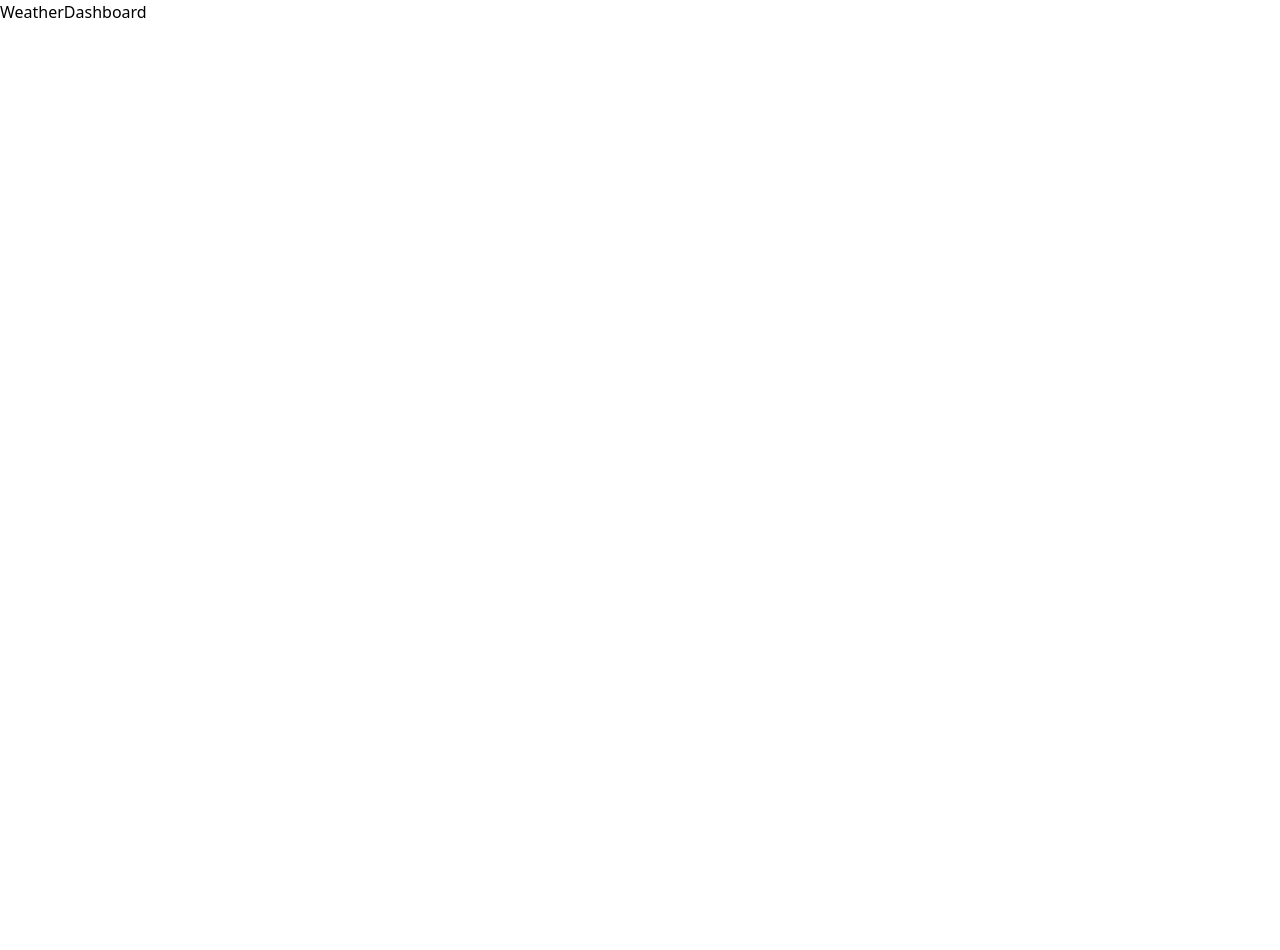
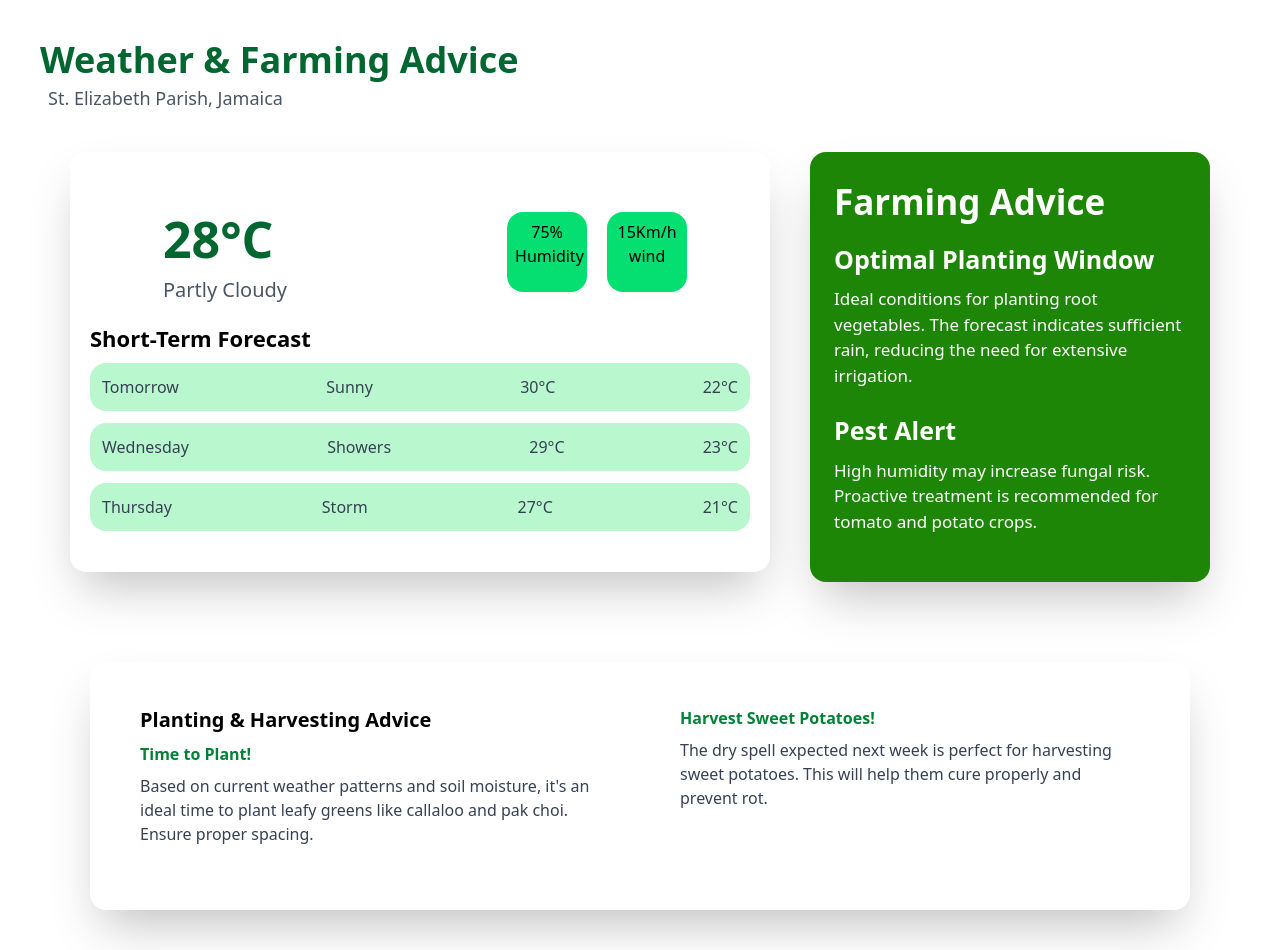
Before and after one commit to hakeemgardner/agri-ai, a React (Vite) app: page /weatherdashboard in a window 1280 px wide. Before the commit the page ends 800 px from the top, so only its background shows below. Built offline with nearby package versions, Linux system fonts and the light colour scheme.

Commit message:
final commit.

```diff
--- a/src/pages/WeatherDashboard.jsx
+++ b/src/pages/WeatherDashboard.jsx
@@ -1,5 +1,114 @@
+/** @format */
+
 import React from "react";
 
 export const WeatherDashboard = () => {
-  return <div>WeatherDashboard</div>;
+  return (
+    <div className="min-h-screen w-full font-sans ">
+      {/* Header Section */}
+      <div className="px-10 pt-10">
+        <h1 className="text-4xl font-bold text-green-800">
+          Weather & Farming Advice
+        </h1>
+        <p className="text-lg text-gray-600 mt-1 ml-2">
+          St. Elizabeth Parish, Jamaica
+        </p>
+      </div>
+
+      {/* Weather & Farming Advice Section */}
+      <div className="flex flex-wrap justify-center gap-10 p-10">
+        {/* Weather Card */}
+        <div className="shadow-2xl h-[530px] w-[700px] rounded-2xl md:h-[420px] bg-white p-5 transition-transform duration-300 hover:-translate-y-1 hover:shadow-3xl">
+          <div className=" w-[100] h-[150px] flex flex-wrap justify-center p-5 gap-50  ">
+            <div className="w-auto">
+              <h1 className="text-[50px] w-auto ml-[20px] p-[10px] text-green-800 font-bold">
+                28°C
+              </h1>
+              <p className="text-[20px] ml-[30px] -mt-3 text-gray-600">
+                Partly Cloudy
+              </p>
+            </div>
+            <div className=" w-auto flex p-5 flex-row mt-[-200px] gap-5 md:mt-[0px]">
+              <div className="bg-green-400 w-20 p-2  h-20 text-center rounded-2xl">75% <br />Humidity</div>
+              <div className="bg-green-400 w-20 p-2  h-20 text-center rounded-2xl">15Km/h <br />wind</div>
+            </div>
+          </div>
+          <h2 className="text-[22px] font-semibold mt-30 mb-2 md:mt-[0]">
+            Short-Term Forecast
+          </h2>
+
+          {/* Forecast Items */}
+          <div className="space-y-3">
+            {[
+              { day: "Tomorrow", weather: "Sunny", high: "30°C", low: "22°C" },
+              {
+                day: "Wednesday",
+                weather: "Showers",
+                high: "29°C",
+                low: "23°C",
+              },
+              { day: "Thursday", weather: "Storm", high: "27°C", low: "21°C" },
+            ].map((item, index) => (
+              <div
+                key={index}
+                className="flex justify-between bg-green-200 rounded-2xl p-3 text-center font-medium text-gray-700 transition-transform duration-200 hover:-translate-y-1">
+                <span>{item.day}</span>
+                <span>{item.weather}</span>
+                <span>{item.high}</span>
+                <span>{item.low}</span>
+              </div>
+            ))}
+          </div>
+        </div>
+
+        {/* Farming Advice Card */}
+        <div className="bg-[#1e8606] h-[430px] rounded-2xl w-[400px] text-white p-6 shadow-2xl transition-transform duration-300 hover:-translate-y-1 hover:shadow-3xl">
+          <h1 className="text-[35px] font-bold mb-3">Farming Advice</h1>
+
+          <div className="mb-6">
+            <h2 className="text-[25px] font-bold">Optimal Planting Window</h2>
+            <p className="text-[17px] mt-2">
+              Ideal conditions for planting root vegetables. The forecast
+              indicates sufficient rain, reducing the need for extensive
+              irrigation.
+            </p>
+          </div>
+
+          <div>
+            <h2 className="text-[25px] font-bold">Pest Alert</h2>
+            <p className="text-[17px] mt-2">
+              High humidity may increase fungal risk. Proactive treatment is
+              recommended for tomato and potato crops.
+            </p>
+          </div>
+        </div>
+      </div>
+
+      {/* Planting & Harvest Section */}
+      <div className="flex flex-wrap justify-center p-10">
+        <div className="shadow-2xl bg-white rounded-2xl w-full max-w-[1100px] flex flex-wrap gap-10 justify-center p-6 transition-transform duration-300 hover:-translate-y-1">
+          <div className="h-[200px] w-[500px] p-5">
+            <h1 className="text-xl font-bold mb-2">
+              Planting & Harvesting Advice
+            </h1>
+            <h2 className="font-bold text-green-700">Time to Plant!</h2>
+            <p className="mt-2 text-gray-700">
+              Based on current weather patterns and soil moisture, it's an ideal
+              time to plant leafy greens like callaloo and pak choi. Ensure
+              proper spacing.
+            </p>
+          </div>
+          <div className="h-[200px] w-[500px] p-5">
+            <h2 className="font-bold text-green-700">
+              Harvest Sweet Potatoes!
+            </h2>
+            <p className="mt-2 text-gray-700">
+              The dry spell expected next week is perfect for harvesting sweet
+              potatoes. This will help them cure properly and prevent rot.
+            </p>
+          </div>
+        </div>
+      </div>
+    </div>
+  );
 };
```
